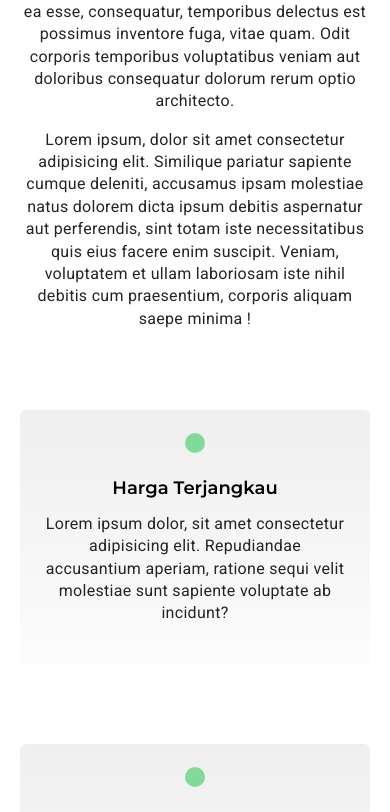
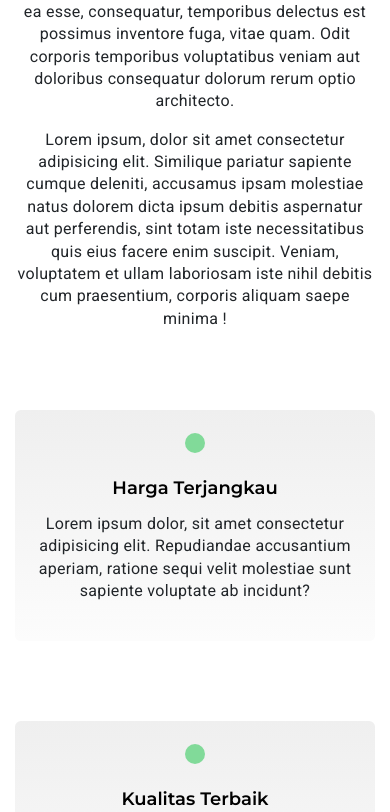
Before and after one commit to Davitaridani/golden-store, a React (Create React App) app: page /about in a window 390 px wide. Shown: the part 1161-1973 px from the top of the page. Built offline with nearby package versions, Linux system fonts and the light colour scheme; some icons are missing.

Commit message:
responsive home and card products

```diff
--- a/src/assets/sass/_ListProdukCompt.scss
+++ b/src/assets/sass/_ListProdukCompt.scss
@@ -25,3 +25,55 @@ $mainColorText : #09033d;
 		}
 	}
 }
+
+// Media Query
+@mixin responsive($breakpoint) {
+	@if $breakpoint==mobile {
+		@media screen and (max-width: 768px) {
+			@content;
+		}
+	}
+	@else if $breakpoint==tablet {
+		@media screen and (min-width: 769px) and(max-width: 979px) {
+			@content;
+		}
+	}
+	@else if $breakpoint==notebook {
+		@media screen and (min-width: 980px) and (max-width: 1024px) {
+			@content;
+		}
+	}
+	@else if $breakpoint==leptop {
+		@media screen and (min-width: 1025px) and (max-width: 1280px) {
+			@content;
+		}
+	}
+}
+
+@include responsive(mobile) {
+	.container {
+		.row {
+			.items-kategory-product:nth-child(-n + 5) {
+				border-right: 1px solid  #bebebe;
+				margin-bottom: 1px;
+			}
+			.items-kategory-product {
+				padding: 15px;
+				.icon-product {
+					margin-bottom: 10px;
+					img {
+						height: 45px;
+						width: 45px;
+					}
+				}
+				.name-product {
+					h3 {
+						font-weight: 600;
+						font-size: 15px;
+						margin-bottom: 0;
+					}
+				}
+			}
+		}
+	}
+}
--- a/src/assets/sass/_cardProduct.scss
+++ b/src/assets/sass/_cardProduct.scss
@@ -39,3 +39,55 @@ $mainColorText : #022044;
 		}
 	}
 }
+
+// Media Query
+@mixin responsive($breakpoint) {
+	@if $breakpoint==mobile {
+		@media screen and (max-width: 768px) {
+			@content;
+		}
+	}
+	@else if $breakpoint==tablet {
+		@media screen and (min-width: 769px) and(max-width: 979px) {
+			@content;
+		}
+	}
+	@else if $breakpoint==notebook {
+		@media screen and (min-width: 980px) and (max-width: 1024px) {
+			@content;
+		}
+	}
+	@else if $breakpoint==leptop {
+		@media screen and (min-width: 1025px) and (max-width: 1280px) {
+			@content;
+		}
+	}
+}
+
+
+@include responsive(mobile) {
+	.card-products {
+		margin-bottom: 40px;
+		.img-product {
+
+			border-radius: 5px;
+			img {
+				height: auto;
+				object-fit: contain;
+				transform: scale(1);
+				transition: 0.4s ease-in-out;
+			}
+		}
+		.card-info {
+
+			.btn-card {
+				border: 0;
+				color: #fff;
+				font-weight: 600;
+				background-color: $colorText;
+				padding: 6px 17px;
+				font-size: 15px;
+			}
+		}
+	}
+}
--- a/src/assets/sass/_home.scss
+++ b/src/assets/sass/_home.scss
@@ -89,7 +89,6 @@ $colorText: #008268;
 	}
 }
 
-
 .sect-2 {
 	padding: 100px 0 50px ;
 	.container {
@@ -154,3 +153,133 @@ $colorText: #008268;
 		}
 	}
 }
+
+// Media Query
+@mixin responsive($breakpoint) {
+	@if $breakpoint==mobile {
+		@media screen and (max-width: 768px) {
+			@content;
+		}
+	}
+	@else if $breakpoint==tablet {
+		@media screen and (min-width: 769px) and(max-width: 979px) {
+			@content;
+		}
+	}
+	@else if $breakpoint==notebook {
+		@media screen and (min-width: 980px) and (max-width: 1024px) {
+			@content;
+		}
+	}
+	@else if $breakpoint==leptop {
+		@media screen and (min-width: 1025px) and (max-width: 1280px) {
+			@content;
+		}
+	}
+}
+
+@include responsive(mobile) {
+
+	.container {
+		padding: 0 15px !important;
+	}
+
+	.sect-banner{
+		.container {
+			height: 90vh;
+			.mySwiper {
+				height: 85%;
+				.swiper-slide {
+					font-size: 18px;
+					padding: 0 20px;
+					align-items: center;
+					position: relative;
+					bottom: 0;
+					.text-banner {
+						h3 {
+							font-size: 32px;
+							margin-bottom: 15px;
+							br {
+								display: none;
+							}
+						}
+						p {
+							font-size: 14px;
+							max-width: none;
+							margin-bottom: 30px;
+							color: #f1f5f9;
+						}
+						a {
+							padding: 9px 17px;
+							letter-spacing: 0.8px;
+							font-size: 14px;
+							column-gap: 3px;
+							span {
+								font-size: 15px;
+							}
+						}
+					}
+				}
+			}
+			.swiper-pagination {
+				bottom: 100px;
+				padding-left: 22px;
+				.swiper-pagination-bullet {
+					height: 9px;
+					width: 9px;
+					opacity: .7;
+				}
+			}
+		}
+	}
+
+	.sect-2 {
+		margin-top: -50px;
+		padding: 0 0 50px ;
+		.container {
+			.row {
+				.items-text {
+					.title {
+						margin-bottom: 20px;
+						h1 {
+							font-size: 23px;
+							font-weight: 700;
+							line-height: 1.4;
+						}
+					}
+				}
+			}
+		}
+	}
+
+	.sect-3 {
+		margin-bottom: 50px;
+		.title {
+			margin-bottom: 30px;
+			h3 {
+				font-size: 18px;
+				font-weight: 600;
+			}
+		}
+	}
+
+	.sect-4,.sect-5, .sect-6 {
+		margin-bottom: 30px;
+		.container {
+			.row {
+				.title {
+					margin-bottom: 50px;
+					h3 {
+						font-size: 23px;
+						font-weight: 700;
+					}
+					hr {
+						width: 200px;
+						margin: 3px auto;
+					}
+				}
+			}
+		}
+	}
+
+}
--- a/src/assets/sass/custom.css
+++ b/src/assets/sass/custom.css
@@ -103,11 +103,7 @@ li {
   height: 100%;
   background-size: cover;
   background-position: center;
-  background-image: linear-gradient(
-      rgba(187, 187, 187, 0),
-      rgba(58, 58, 58, 0.562)
-    ),
-    url("../img/banner-2.jpg");
+  background-image: linear-gradient(rgba(187, 187, 187, 0), rgba(58, 58, 58, 0.562)), url("../img/banner-2.jpg");
 }
 .sect-banner .container .mySwiper .swiper-slide {
   font-size: 18px;
@@ -204,37 +200,113 @@ li {
   color: #008268;
 }
 
-.sect-4,
-.sect-5,
-.sect-6 {
+.sect-4, .sect-5, .sect-6 {
   margin-bottom: 50px;
 }
-.sect-4 .container .row,
-.sect-5 .container .row,
-.sect-6 .container .row {
+.sect-4 .container .row, .sect-5 .container .row, .sect-6 .container .row {
   margin: auto;
 }
-.sect-4 .container .row .title,
-.sect-5 .container .row .title,
-.sect-6 .container .row .title {
+.sect-4 .container .row .title, .sect-5 .container .row .title, .sect-6 .container .row .title {
   margin-bottom: 40px;
 }
-.sect-4 .container .row .title h3,
-.sect-5 .container .row .title h3,
-.sect-6 .container .row .title h3 {
+.sect-4 .container .row .title h3, .sect-5 .container .row .title h3, .sect-6 .container .row .title h3 {
   color: #008268;
   font-size: 25px;
   font-weight: 700;
   margin-bottom: 0;
 }
-.sect-4 .container .row .title hr,
-.sect-5 .container .row .title hr,
-.sect-6 .container .row .title hr {
+.sect-4 .container .row .title hr, .sect-5 .container .row .title hr, .sect-6 .container .row .title hr {
   width: 200px;
   margin: 5px auto;
   text-align: center;
 }
 
+@media screen and (max-width: 768px) {
+  .container {
+    padding: 0 15px !important;
+  }
+  .sect-banner .container {
+    height: 90vh;
+  }
+  .sect-banner .container .mySwiper {
+    height: 85%;
+  }
+  .sect-banner .container .mySwiper .swiper-slide {
+    font-size: 18px;
+    padding: 0 20px;
+    align-items: center;
+    position: relative;
+    bottom: 0;
+  }
+  .sect-banner .container .mySwiper .swiper-slide .text-banner h3 {
+    font-size: 32px;
+    margin-bottom: 15px;
+  }
+  .sect-banner .container .mySwiper .swiper-slide .text-banner h3 br {
+    display: none;
+  }
+  .sect-banner .container .mySwiper .swiper-slide .text-banner p {
+    font-size: 14px;
+    max-width: none;
+    margin-bottom: 30px;
+    color: #f1f5f9;
+  }
+  .sect-banner .container .mySwiper .swiper-slide .text-banner a {
+    padding: 9px 17px;
+    letter-spacing: 0.8px;
+    font-size: 14px;
+    -moz-column-gap: 3px;
+         column-gap: 3px;
+  }
+  .sect-banner .container .mySwiper .swiper-slide .text-banner a span {
+    font-size: 15px;
+  }
+  .sect-banner .container .swiper-pagination {
+    bottom: 100px;
+    padding-left: 22px;
+  }
+  .sect-banner .container .swiper-pagination .swiper-pagination-bullet {
+    height: 9px;
+    width: 9px;
+    opacity: 0.7;
+  }
+  .sect-2 {
+    margin-top: -50px;
+    padding: 0 0 50px;
+  }
+  .sect-2 .container .row .items-text .title {
+    margin-bottom: 20px;
+  }
+  .sect-2 .container .row .items-text .title h1 {
+    font-size: 23px;
+    font-weight: 700;
+    line-height: 1.4;
+  }
+  .sect-3 {
+    margin-bottom: 50px;
+  }
+  .sect-3 .title {
+    margin-bottom: 30px;
+  }
+  .sect-3 .title h3 {
+    font-size: 18px;
+    font-weight: 600;
+  }
+  .sect-4, .sect-5, .sect-6 {
+    margin-bottom: 30px;
+  }
+  .sect-4 .container .row .title, .sect-5 .container .row .title, .sect-6 .container .row .title {
+    margin-bottom: 50px;
+  }
+  .sect-4 .container .row .title h3, .sect-5 .container .row .title h3, .sect-6 .container .row .title h3 {
+    font-size: 23px;
+    font-weight: 700;
+  }
+  .sect-4 .container .row .title hr, .sect-5 .container .row .title hr, .sect-6 .container .row .title hr {
+    width: 200px;
+    margin: 3px auto;
+  }
+}
 .sect-banner .container .img-banner img {
   height: 75vh !important;
   background-repeat: no-repeat;
@@ -434,12 +506,7 @@ li {
   margin-bottom: 5px;
 }
 .sect-1-items-products .container .row .info-product .category .desc-product,
-.sect-1-items-products
-  .container
-  .row
-  .info-product
-  .product-name
-  .desc-product,
+.sect-1-items-products .container .row .info-product .product-name .desc-product,
 .sect-1-items-products .container .row .info-product .desc .desc-product,
 .sect-1-items-products .container .row .info-product .detail .desc-product {
   font-weight: 400 !important;
@@ -525,7 +592,7 @@ li {
   font-weight: 600;
 }
 
-.container .row .items-kategory-product:nth-child(-n + 5) {
+.container .row .items-kategory-product:nth-child(-n+5) {
   border-right: 1px solid #bebebe;
   margin-bottom: 1px;
 }
@@ -544,6 +611,27 @@ li {
   font-size: 17px;
 }
 
+@media screen and (max-width: 768px) {
+  .container .row .items-kategory-product:nth-child(-n+5) {
+    border-right: 1px solid #bebebe;
+    margin-bottom: 1px;
+  }
+  .container .row .items-kategory-product {
+    padding: 15px;
+  }
+  .container .row .items-kategory-product .icon-product {
+    margin-bottom: 10px;
+  }
+  .container .row .items-kategory-product .icon-product img {
+    height: 45px;
+    width: 45px;
+  }
+  .container .row .items-kategory-product .name-product h3 {
+    font-weight: 600;
+    font-size: 15px;
+    margin-bottom: 0;
+  }
+}
 .card-products {
   margin-bottom: 50px;
 }
@@ -580,14 +668,31 @@ li {
   padding: 6px 17px;
 }
 
+@media screen and (max-width: 768px) {
+  .card-products {
+    margin-bottom: 40px;
+  }
+  .card-products .img-product {
+    border-radius: 5px;
+  }
+  .card-products .img-product img {
+    height: auto;
+    -o-object-fit: contain;
+       object-fit: contain;
+    transform: scale(1);
+    transition: 0.4s ease-in-out;
+  }
+  .card-products .card-info .btn-card {
+    border: 0;
+    color: #fff;
+    font-weight: 600;
+    background-color: #008268;
+    padding: 6px 17px;
+    font-size: 15px;
+  }
+}
 .footer .bg-gradient {
-  background: linear-gradient(
-    276deg,
-    rgba(44, 161, 75, 0) 0%,
-    rgba(44, 161, 75, 0.3365721289) 41%,
-    rgba(44, 161, 75, 0.8407738095) 63%,
-    rgb(44, 161, 75) 85%
-  ) !important;
+  background: linear-gradient(276deg, rgba(44, 161, 75, 0) 0%, rgba(44, 161, 75, 0.3365721289) 41%, rgba(44, 161, 75, 0.8407738095) 63%, rgb(44, 161, 75) 85%) !important;
   margin-bottom: 70px;
 }
 .footer .bg-gradient .row .text-info {
@@ -645,24 +750,11 @@ li {
   align-items: center;
   justify-content: center;
 }
-.footer
-  .sect-our-customers
-  .container
-  .row
-  .mySwiper
-  .swiper-wrapper
-  .swiper-slide {
+.footer .sect-our-customers .container .row .mySwiper .swiper-wrapper .swiper-slide {
   text-align: center;
   margin-right: 0 !important;
 }
-.footer
-  .sect-our-customers
-  .container
-  .row
-  .mySwiper
-  .swiper-wrapper
-  .swiper-slide
-  img {
+.footer .sect-our-customers .container .row .mySwiper .swiper-wrapper .swiper-slide img {
   width: 100px;
   -o-object-fit: cover;
      object-fit: cover;
@@ -714,4 +806,4 @@ li {
 }
 .footer .foot-bottom .container .text-by-web {
   padding: 20px 0;
-} /*# sourceMappingURL=custom.css.map */
+}/*# sourceMappingURL=custom.css.map */
--- a/src/components/UI/ListKategoryCompt.js
+++ b/src/components/UI/ListKategoryCompt.js
@@ -10,7 +10,7 @@ const ListKategoryProductCompt = () => {
           {producstIcon.map((item) => (
             <Col
               lg="2"
-              className="justify-content-center items-kategory-product text-center"
+              className="justify-content-center items-kategory-product text-center d-inline-block col-6 mb-3"
               key={item.id}
             >
               <div className="icon-product">
--- a/src/pages/About.jsx
+++ b/src/pages/About.jsx
@@ -4,7 +4,6 @@ import cardAbout from "../assets/data/dataAbout";
 import SectionBanner from "../components/UI/SectionBanner";
 import imgAbout from "../assets/img/img-about.jpg";
 import Helmet from "../components/Helmet/Helmet";
-
 
 const About = () => {
   return (
--- a/src/pages/Home.jsx
+++ b/src/pages/Home.jsx
@@ -57,9 +57,7 @@ const Home = () => {
 						></div>
 						<SwiperSlide>
 							<div className="text-banner">
-
 								<h3 className="title text-capitalize" data-swiper-parallax="-800">
-
 									Ingin cari produk dijamin  <br /> kualitasnya? Kunjungi toko kami!
 								</h3>
 								<div className="text" data-swiper-parallax="-200">
@@ -70,7 +68,7 @@ const Home = () => {
 									</p>
 								</div>
 								<div className="link d-flex align-items-center">
-									<Link to="/product">Lihat Product
+									<Link to="/product">View Product
 										<span>
 											<iconify-icon icon="material-symbols:arrow-forward-ios-rounded"></iconify-icon></span>
 									</Link>
@@ -97,7 +95,6 @@ const Home = () => {
 						</SwiperSlide>
 						<SwiperSlide>
 							<div className="text-banner">
-
 								<h3 className="title text-capitalize" data-swiper-parallax="-800">
 									Follow akun sosmed kami! <br /> Dapatkan penawaran menarik.
 								</h3>
```
Also changed, not shown: 1 other file (tests, documents, lock files or other folders). Lines whose indentation alone changed are shown as unchanged.
